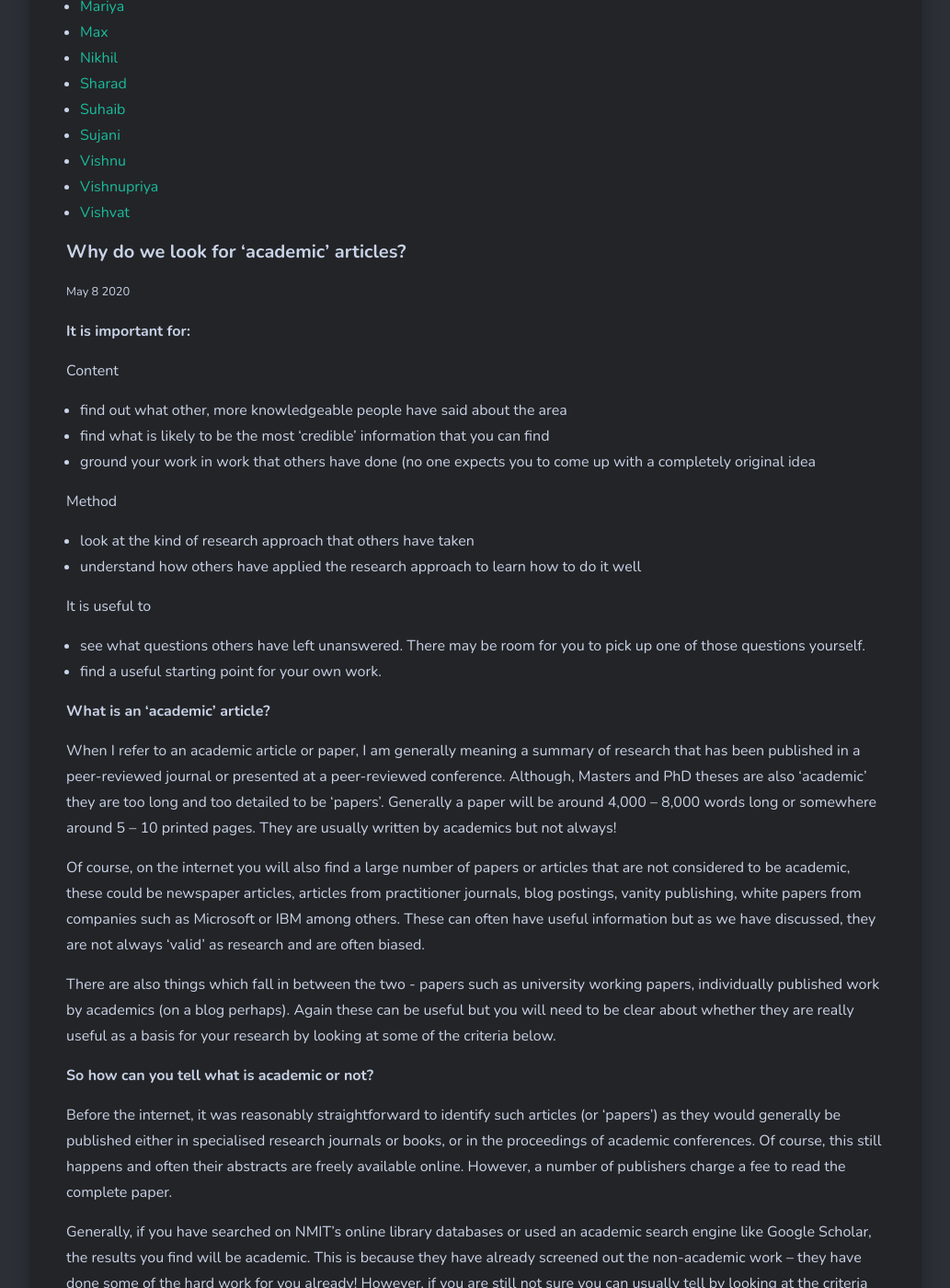
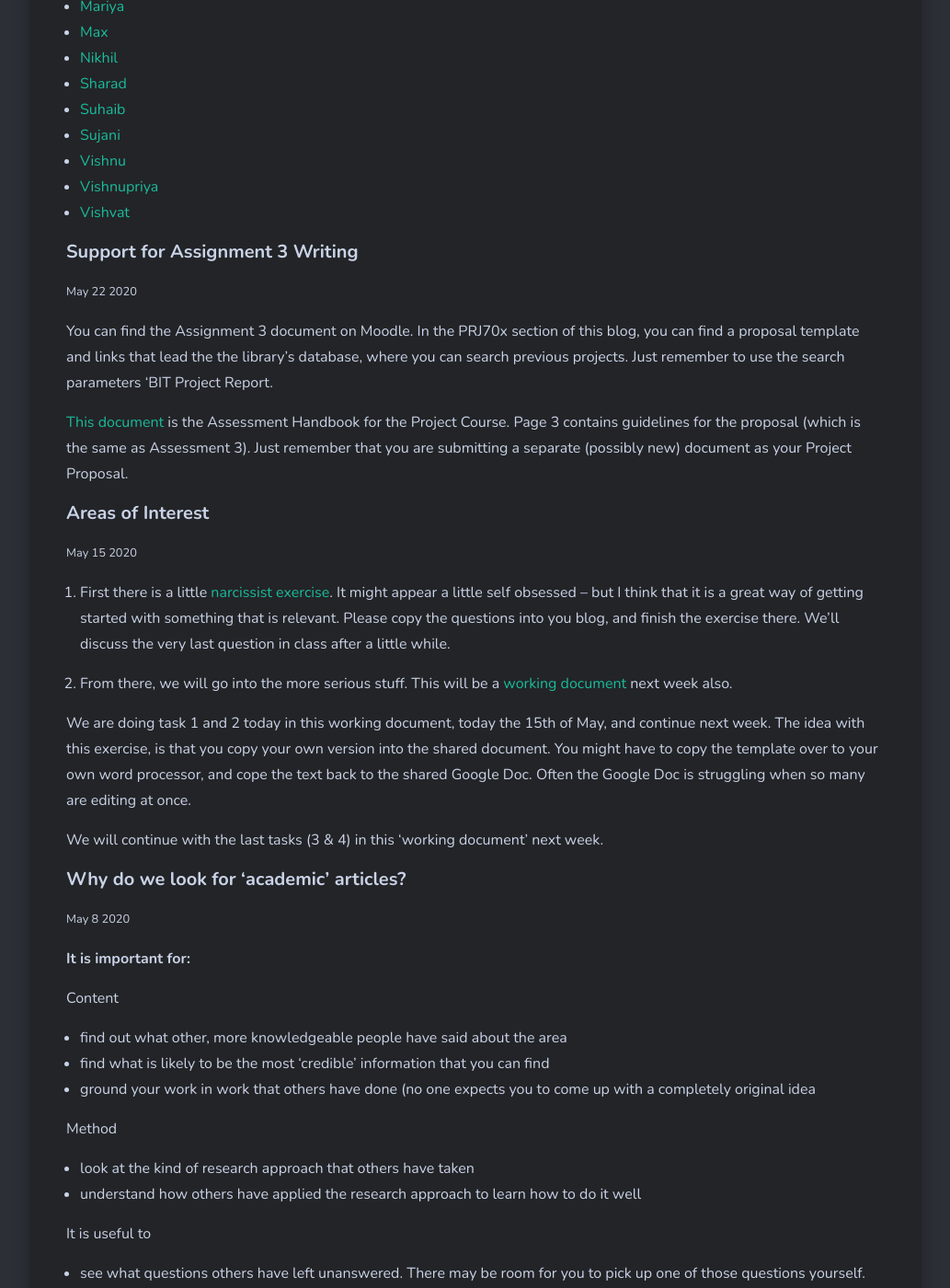
Before and after one commit to larsoliverdam/nmit, a Jekyll site: the page built from _pages/RES701.md, in a window 1280 px wide and 1400 px high, scrolled down 1410 px. Shown: the whole window at 92% size, without its empty margins (123-1156 px from the left). Built offline with Jekyll 4.4.1, drawn with Linux system fonts in a browser that asks for light colours; nearby versions of some CDN libraries; comment, search, counter and statistics services are not loaded.

Commit message:
res701 blog update

```diff
--- a/_pages/RES701.md
+++ b/_pages/RES701.md
@@ -33,6 +33,24 @@ image: 08.jpg
 * [Vishnu](https://res701vvblog.wordpress.com/)
 * [Vishnupriya](https://vpnavigants.wordpress.com/)
 * [Vishvat](https://researchmthds.wordpress.com/)
+
+#### Support for Assignment 3 Writing
+<small>May 22 2020</small>
+
+You can find the Assignment 3 document on Moodle. In the PRJ70x section of this blog, you can find a proposal template and links that lead the the library’s database, where you can search previous projects. Just remember to use the search parameters ‘BIT Project Report.
+
+[This document](https://docs.google.com/document/d/1G2ukhKHW8Rhf0yuFhndizPMCDXHuR_xm0gSVvNxvxm0/edit?usp=sharing) is the Assessment Handbook for the Project Course.  Page 3 contains guidelines for the proposal (which is the same as Assessment 3). Just remember that you are submitting a separate (possibly new) document as your Project Proposal.
+
+#### Areas of Interest
+<small>May 15 2020</small>
+
+1. First there is a little [narcissist exercise](https://docs.google.com/document/d/1E9nEJzKa-oDQ2tt5H6efVtT3xK_z8yoWwV-GhEorl-c/edit). It might appear a little self obsessed – but I think that it is a great way of getting started with something that is relevant. Please copy the questions into you blog, and finish the exercise there. We’ll discuss the very last question in class after a little while.
+
+2. From there, we will go into the more serious stuff. This will be a [working document](https://docs.google.com/document/d/1VEd5a-BBfhtcWMovGqPzScbsuLvvsXMp2B7vFPK5tpk/edit?usp=sharing) next week also.
+
+We are doing task 1 and 2 today in this working document, today the 15th of May, and continue next week. The idea with this exercise, is that you copy your own version into the shared document. You might have to copy the template over to your own word processor, and cope the text back to the shared Google Doc. Often the Google Doc is struggling when so many are editing at once.
+
+We will continue with the last tasks (3 & 4) in this ‘working document’ next week.
 
 #### Why do we look for ‘academic’ articles?
 <small>May 8 2020</small>
```
